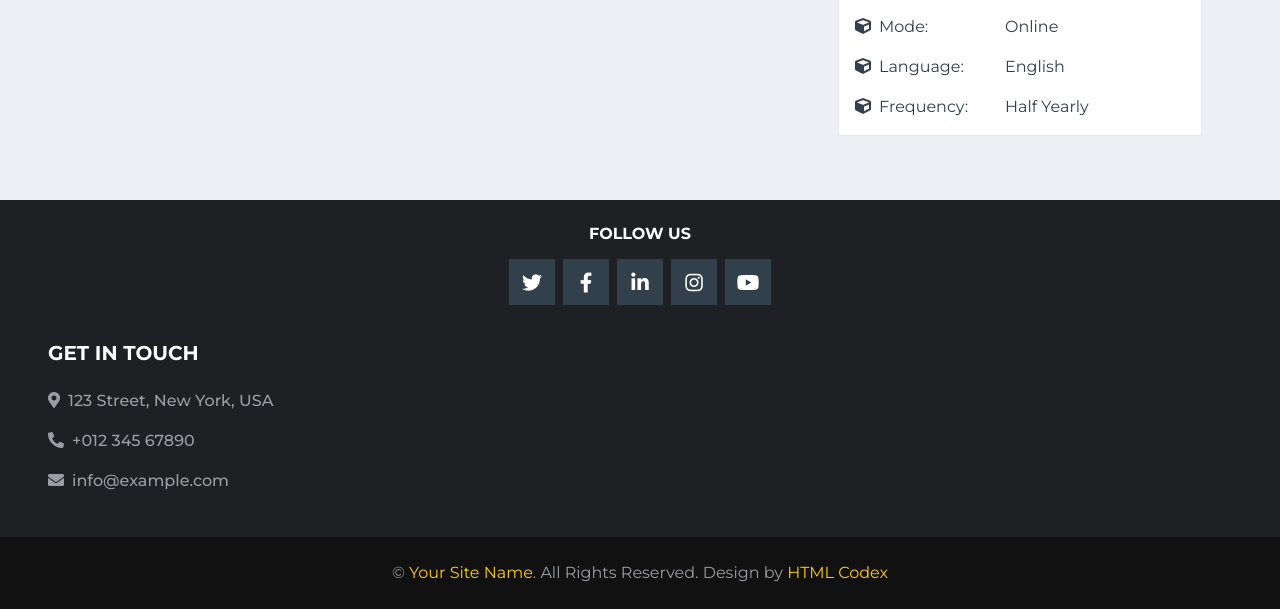
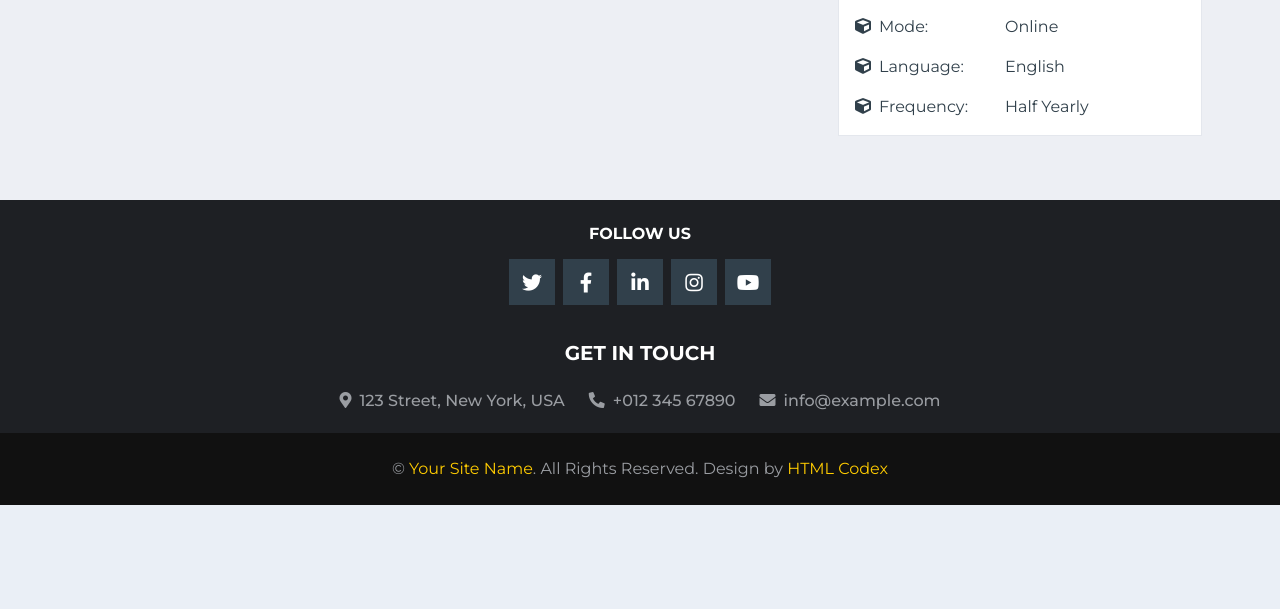
Before and after one commit to godstark82/abhi-journals, a Flask app: page / in a window 1280 px wide. Shown: the part 2403-3012 px from the top of the page. After the commit the page ends 2908 px from the top, so only its background shows below. Run offline with Flask 2, Linux system fonts and the light colour scheme; data that the repository does not hold is empty; parts of the project's set-up code (start-up, migrations or seed data) failed here and were passed over; some libraries are stand-ins or nearby versions.

Commit message:
basic changes

```diff
--- a/main.py
+++ b/main.py
@@ -291,7 +291,7 @@ def ContactUs():
 def send_email(name, email, phone, subject, questiontype, message):
     # Gmail SMTP server setup
     sender_email = "pachauripankaj40@gmail.com"  # Replace with your Gmail email
-    receiver_email = "sms7mp@gmail.com"  # Replace with your Gmail email to receive the message
+    receiver_email = "pachauripankaj40@gmail.com"  # Replace with your Gmail email to receive the message
     password = "uawa sqfi fwlr wggp"  # Replace with your Gmail password or app-specific password
 
     msg = MIMEMultipart()
@@ -326,7 +326,6 @@ def send_email(name, email, phone, subject, questiontype, message):
         print(f"Failed to send email. Error: {e}")
 
 
-
 @app.route("/get_social_links")
 def get_social_links():
     # Fetch social links from Firestore
--- a/templates/layout.html
+++ b/templates/layout.html
@@ -180,12 +180,14 @@
         </div>
     </div>
 
-    <div class="row py-1">
-        <div class="col-lg-3 col-md-6 mb-4">
+    <div class="row py-1 justify-content-center">
+        <div class="col-12 text-center">
             <h5 class="mb-4 text-white text-uppercase font-weight-bold">Get In Touch</h5>
-            <p class="font-weight-medium"><i class="fa fa-map-marker-alt mr-2"></i>123 Street, New York, USA</p>
-            <p class="font-weight-medium"><i class="fa fa-phone-alt mr-2"></i>+012 345 67890</p>
-            <p class="font-weight-medium"><i class="fa fa-envelope mr-2"></i>info@example.com</p>
+            <div class="d-flex justify-content-center">
+                <p class="font-weight-medium mr-4"><i class="fa fa-map-marker-alt mr-2"></i>123 Street, New York, USA</p>
+                <p class="font-weight-medium mr-4"><i class="fa fa-phone-alt mr-2"></i>+012 345 67890</p>
+                <p class="font-weight-medium"><i class="fa fa-envelope mr-2"></i>info@example.com</p>
+            </div>
         </div>
     </div>
 
```
